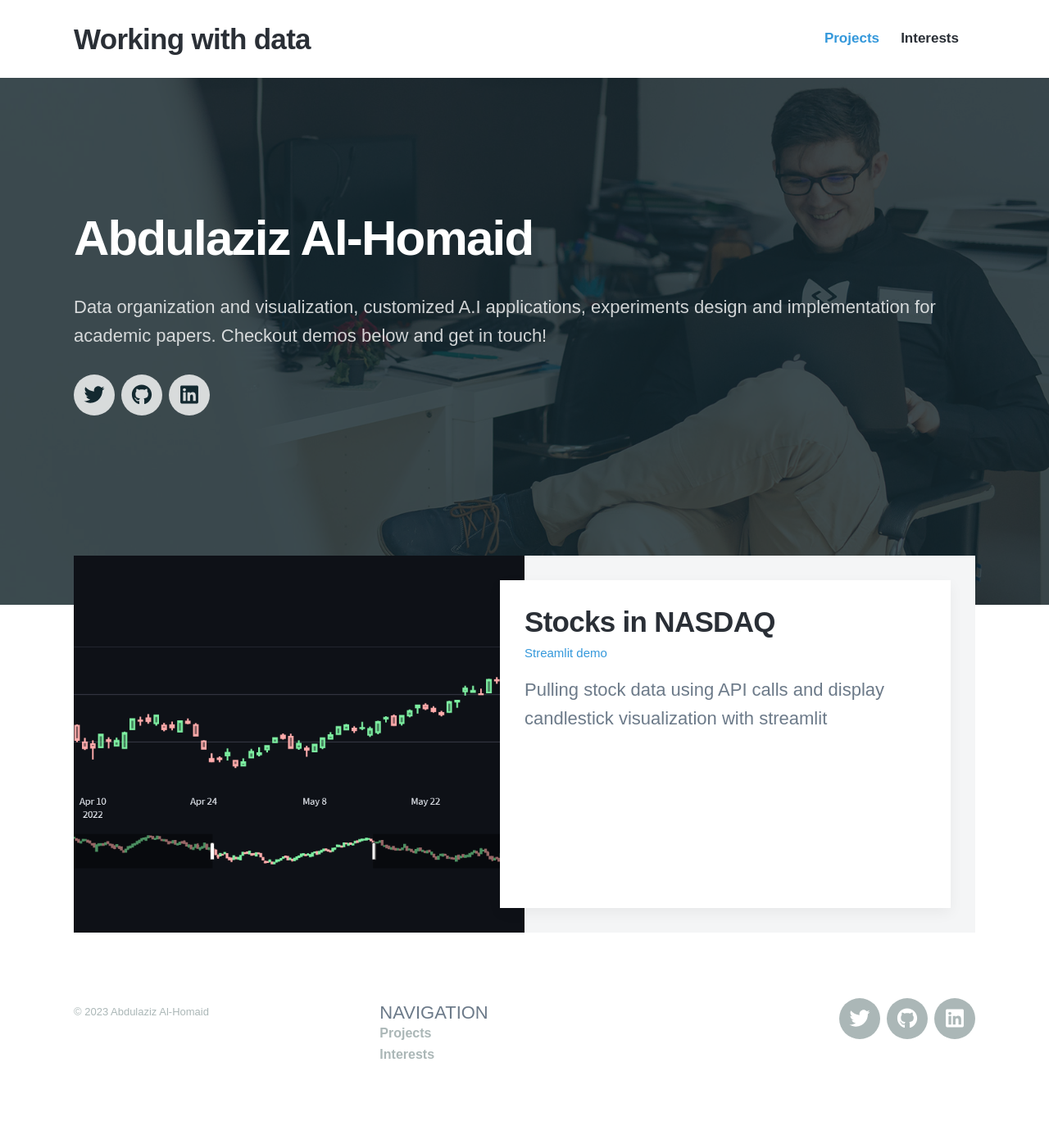
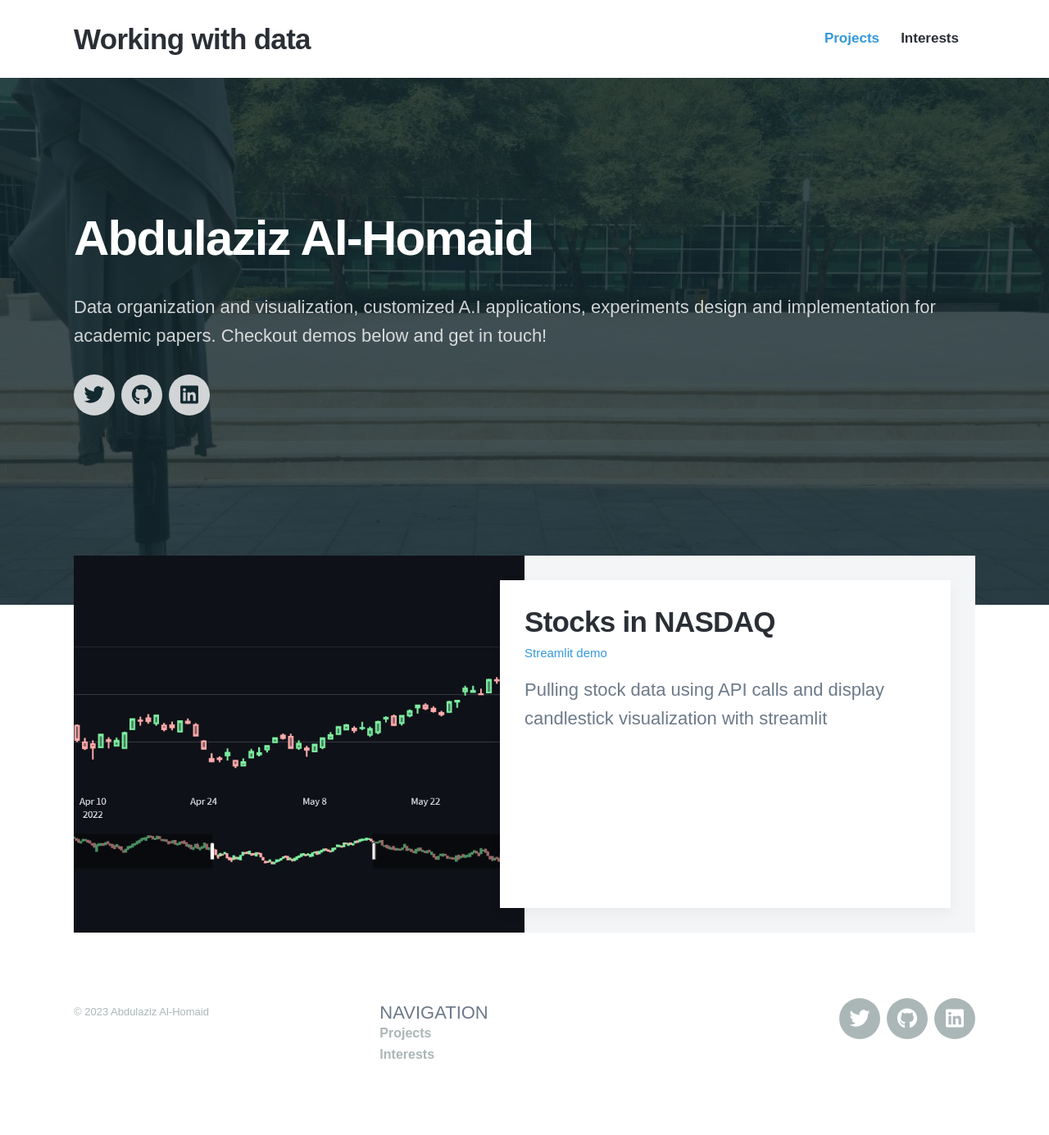
Before and after one commit to abalhomaid/abalhomaid.github.io, a Jekyll site: the page built from docs/index.html, in a window 1280 px wide. Shown: the whole page at 82% size. Built offline with Jekyll 4.4.1, drawn with Linux system fonts in a browser that asks for light colours; nearby versions of some CDN libraries; some web fonts are replaced.

Commit message:
Change index picture

```diff
--- a/docs/index.html
+++ b/docs/index.html
@@ -2,7 +2,7 @@
 layout: default
 title:  Personal website.
 description: Personal website.
-featured_image: /images/demo/home.jpg
+featured_image: /images/demo/trees.jpg
 ---
 
 <section class="hero">
```
Also changed, not shown: docs/images/demo/trees.jpg (added).
